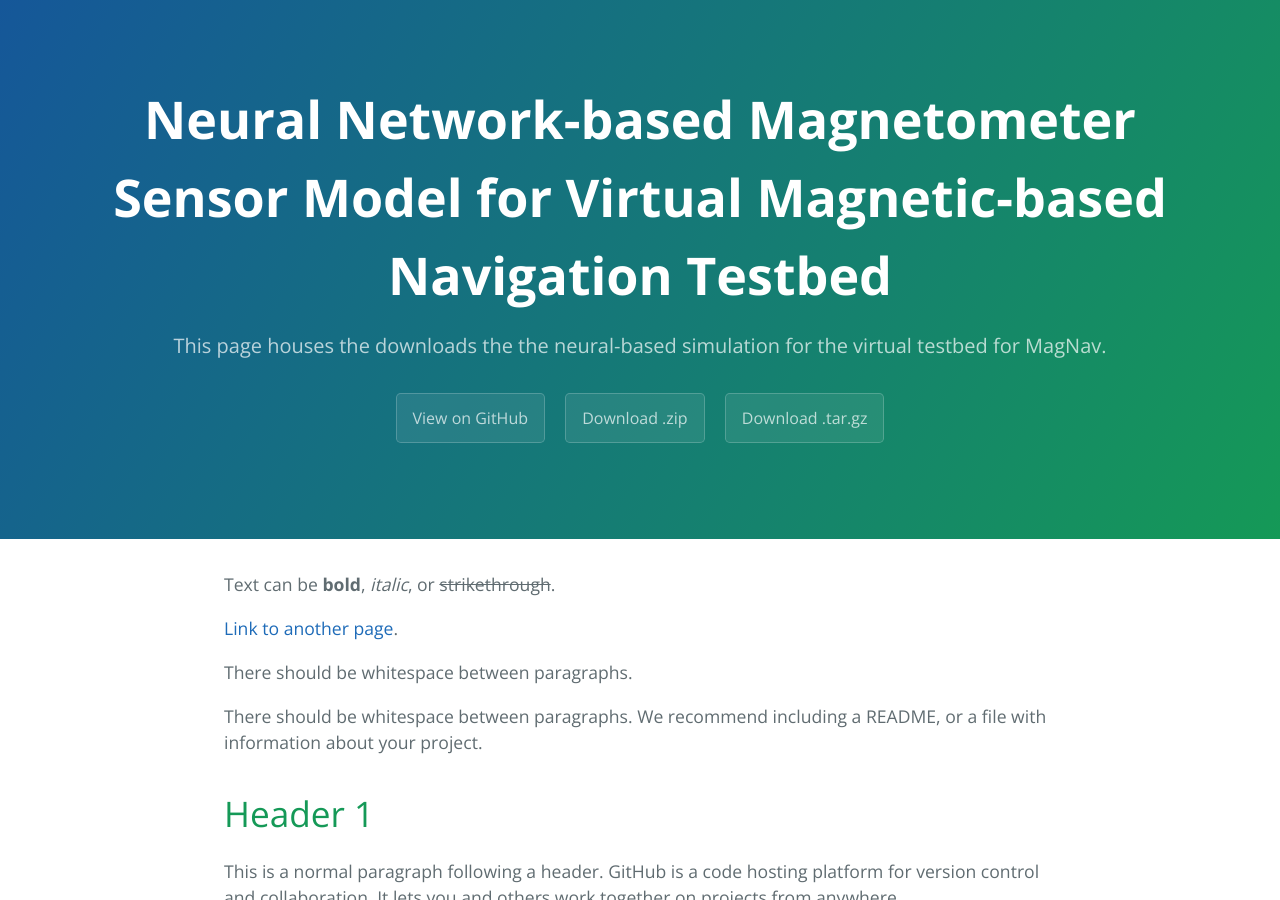
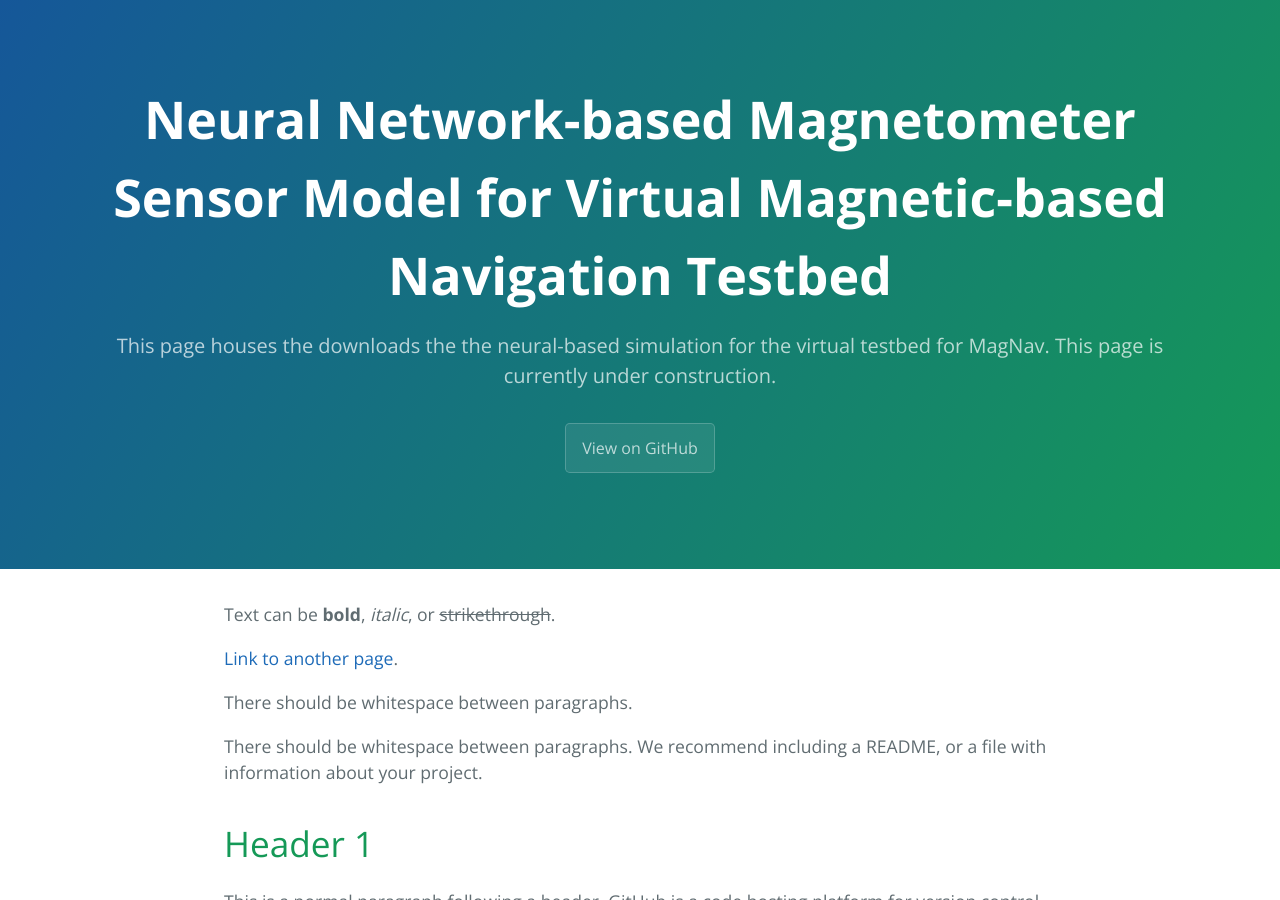
Before and after one commit to aditya-penumarti/magnav-nn-sim, a Jekyll site: the page built from index.md, in a window 1280 px wide and 900 px high. Built offline with Jekyll 4.4.1, drawn with Linux system fonts in a browser that asks for light colours.

Commit message:
Update _config.yml

```diff
--- a/_config.yml
+++ b/_config.yml
@@ -1,5 +1,5 @@
 title: Neural Network-based Magnetometer Sensor Model for Virtual Magnetic-based Navigation Testbed
-description: This page houses the downloads the the neural-based simulation for the virtual testbed for MagNav.
-show_downloads: true
+description: This page houses the downloads the the neural-based simulation for the virtual testbed for MagNav. This page is currently under construction.
+show_downloads: false
 google_analytics:
 theme: jekyll-theme-cayman
```
